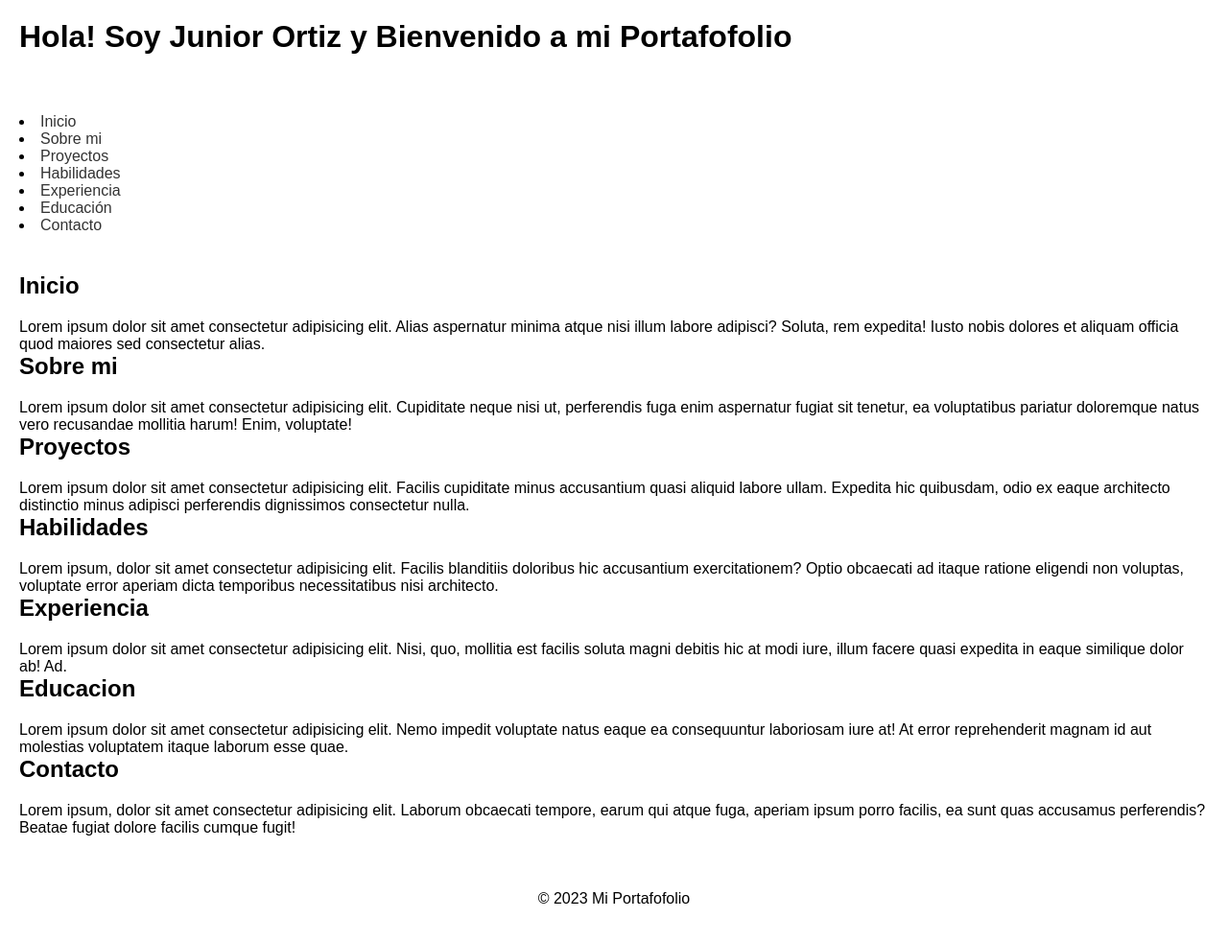
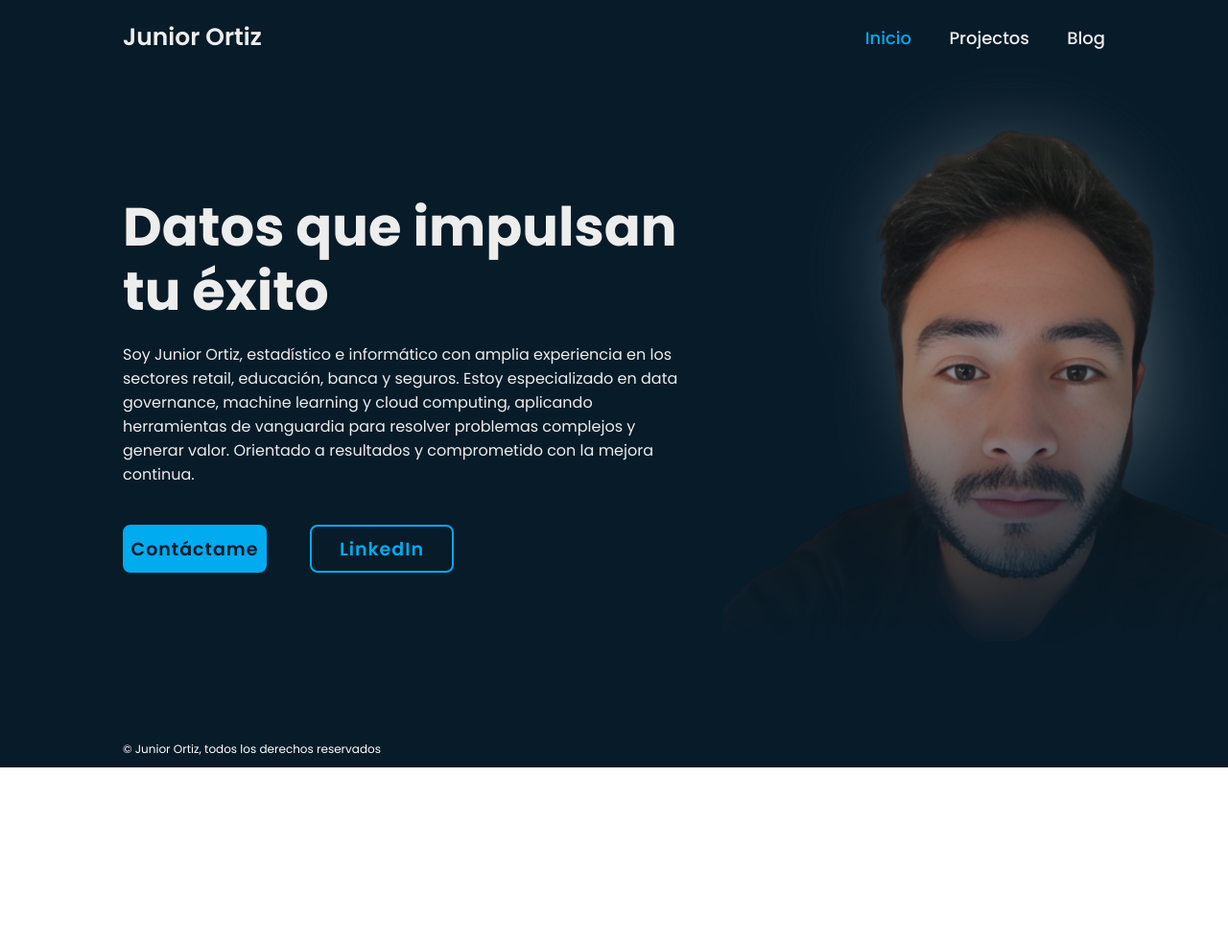
Before and after one commit to juorme/portafolio, a plain HTML site: page index.html in a window 1280 px wide. Shown: the whole page at 96% size. After the commit the page ends 800 px from the top, so only its background shows below. Drawn offline with nearby package versions, Linux system fonts and the light colour scheme.

Commit message:
update parrafo presentacion

```diff
--- a/index.html
+++ b/index.html
@@ -1,85 +1,54 @@
 <!DOCTYPE html>
-<html lang="es">
-
+<html lang="en">
 <head>
     <meta charset="UTF-8">
-    <meta name="viewport" content="width=device-width initial-scale=1.0">
-    <link rel="stylesheet" href="static/styles.css">
-    <title>MI PORTAFOLIO </title>
-
+    <meta http-equiv="X-UA-Compatible" content="IE=edge"
+    <meta name="viewport" content="width=device-width, initial-scale=1.0">
+    <title>Junior Ortiz</title>
+    <link rel="stylesheet" href="style.css">
+    <link href='https://unpkg.com/boxicons@2.1.4/css/boxicons.min.css' rel='stylesheet'>
 </head>
 
+
 <body>
+    <header class="header">
+        <a href="#" class="logo">Junior Ortiz</a>
 
-    <header>
-        <h1>Hola! Soy Junior Ortiz y Bienvenido a mi Portafofolio</h1>
+        <nav class="navbar">
+            <a href="#" class="active">Inicio</a>
+            <!-- <a href="#" class=""></a> -->
+            <a href="#" class="">Projectos</a>
+            <!-- <a href="#" class="">Educación</a> -->
+            <!-- <a href="#" class="">Skills</a> -->
+            <a href="#" class="">Blog</a>
+        </nav>
     </header>
+    <section class="home">
+        <div class="home-content">
+            <h1>Datos que impulsan tu éxito</h1>
+            <!-- <h3> Analista de Datos</h3> -->
+            <p>
+                Soy Junior Ortiz, estadístico e informático con amplia experiencia en los sectores retail, educación, banca y seguros. Estoy especializado en data governance, machine learning y cloud computing, aplicando herramientas de vanguardia para resolver problemas complejos y generar valor. Orientado a resultados y comprometido con la mejora continua.
+            </p>
+            <div class="btn-box">
+                <a href="https://forms.gle/SnG3WPoaEUDAMwhV8">Contáctame</a>
+                <a href="https://www.linkedin.com/in/juniororme/">LinkedIn</a>
+            </div>
+        </div>
 
-    <nav>
-        <li><a href="#inicio">Inicio</a></li>
-        <li><a href="#sobremi">Sobre mi</a></li>
-        <li><a href="#proyectos">Proyectos</a></li>
-        <li><a href="#habilidades">Habilidades</a></li>
-        <li><a href="#experiencia">Experiencia</a></li>
-        <li><a href="#educacion">Educación</a></li>
-        <li><a href="#contacto">Contacto</a></li>
-    </nav>
+        <!-- <div class="home-sci">
+            <a href="#"><i class='bx bxs-envelope' ></i></a>
+            <a href="#"><i class='bx bxl-linkedin' ></i></a>
+            <a href="#"><i class='bx bxl-github' ></i></a>
+        </div> -->
 
-    <main>
-        <section id="inicio">
-            <h2>Inicio</h2>
-            Lorem ipsum dolor sit amet consectetur adipisicing elit. Alias aspernatur minima atque nisi illum labore
-            adipisci? Soluta, rem expedita! Iusto nobis dolores et aliquam officia quod maiores sed consectetur alias.
-        </section>
+        <span class="home-imgHover"></span>
 
-        <section id="sobremi">
-            <h2>Sobre mi</h2>
-            Lorem ipsum dolor sit amet consectetur adipisicing elit. Cupiditate neque nisi ut, perferendis fuga enim
-            aspernatur fugiat sit tenetur, ea voluptatibus pariatur doloremque natus vero recusandae mollitia harum!
-            Enim, voluptate!
-        </section>
+        <footer>
+            &#169; Junior Ortiz, todos los derechos reservados
+        </footer>
+    </section>
 
-        <section id="proyectos">
-            <h2>Proyectos</h2>
-            Lorem ipsum dolor sit amet consectetur adipisicing elit. Facilis cupiditate minus accusantium quasi aliquid
-            labore ullam. Expedita hic quibusdam, odio ex eaque architecto distinctio minus adipisci perferendis
-            dignissimos consectetur nulla.
-        </section>
-
-        <section id="habilidades">
-            <h2>Habilidades</h2>
-            Lorem ipsum, dolor sit amet consectetur adipisicing elit. Facilis blanditiis doloribus hic accusantium
-            exercitationem? Optio obcaecati ad itaque ratione eligendi non voluptas, voluptate error aperiam dicta
-            temporibus necessitatibus nisi architecto.
-        </section>
-
-        <section id="experiencia">
-            <h2>Experiencia</h2>
-            Lorem ipsum dolor sit amet consectetur adipisicing elit. Nisi, quo, mollitia est facilis soluta magni
-            debitis hic at modi iure, illum facere quasi expedita in eaque similique dolor ab! Ad.
-        </section>
-
-        <section id="educacion">
-            <h2>Educacion</h2>
-            Lorem ipsum dolor sit amet consectetur adipisicing elit. Nemo impedit voluptate natus eaque ea consequuntur
-            laboriosam iure at! At error reprehenderit magnam id aut molestias voluptatem itaque laborum esse quae.
-        </section>
-
-        <section id="contacto">
-            <h2>Contacto</h2>
-            Lorem ipsum, dolor sit amet consectetur adipisicing elit. Laborum obcaecati tempore, earum qui atque fuga,
-            aperiam ipsum porro facilis, ea sunt quas accusamus perferendis? Beatae fugiat dolore facilis cumque fugit!
-        </section>
-
-
-
-    </main>
-
-    <footer>
-        <p>&copy; 2023 Mi Portafofolio</p>
-    </footer>
-
-    <script src="static/script.js"></script>
 </body>
 
 </html>
--- a/static/script.js
+++ b/static/script.js
@@ -1,24 +1,3 @@
-// Obtener referencia al elemento de navegación //
-const navLinks = document.querySelectorAll('nav a');
-
-
-// Agregar evento de clic a cada enlace de navegación //
-navLinks.forEach(link => {
-    link.addEventListener('click', scrollToSection);
+document.addEventListener('DOMContentLoaded', () => {
+    // JavaScript for interactivity or small animations
 });
-
-
-// Función para desplazarse suavemente a una sección
-function scrollToSection(event) {
-    event.preventDefault();
-
-    const targetId = event.target.getAttribute('href');
-    const targetSection = document.querySelector(targetId);
-
-    if (targetSection) {
-        window.scrollTo({
-            top: targetSection.offsetTop,
-            behavior: 'smooth'
-        });
-    }
-}
--- a/static/styles.css
+++ /dev/null
@@ -1,42 +0,0 @@
-/*  Estilos generales */
-body {
-    font-family: Arial, sans-serif;
-    margin: 0;
-    padding: 0;
-}
-
-
-header,
-nav,
-main,
-footer {
-    padding: 20px;
-}
-
-h1,
-h2 {
-    margin-top: 0;
-}
-
-ul {
-    list-style-type: none;
-    margin: 0;
-    padding: 0;
-}
-
-
-/* Estilos especificos */
-
-nav ul li {
-    display: inline;
-    margin-top: 10px;
-}
-
-nav a {
-    text-decoration: none;
-    color: #333;
-}
-
-footer {
-    text-align: center;
-}
--- /dev/null
+++ b/style.css
@@ -0,0 +1,334 @@
+@import url('https://fonts.googleapis.com/css2?family=Poppins:wght@100;200;300;400;500;600;700;900&display=swap');
+
+*{
+    margin: 0;
+    padding: 0;
+    box-sizing: border-box;
+    font-family: 'Poppins', sans-serif;
+}
+
+body {
+    color: #ededed;
+}
+
+.header{
+    position: fixed;
+    top: 0;
+    left: 0;
+    width: 100%;
+    padding: 20px 10%;
+    background-color: transparent;
+    display: flex;
+    justify-content: space-between;
+    align-items: center;
+    z-index: 100;
+}
+
+.logo{
+    position: relative;
+    font-size: 25px;
+    color: #ededed;
+    text-decoration: none;
+    font-weight: 600;
+}
+
+.logo::before{
+    content: '';
+    position: absolute;
+    top: 0;
+    right: 0;
+    width: 100%;
+    height:100%;
+    background:  #081b29;
+    animation: showRight 1s ease forwards;
+    animation-delay: .4s;
+}
+
+.navbar a {
+    font-size: 18px;
+    color: #ededed;
+    text-decoration: none;
+    font-weight: 500;
+    margin-left: 35px;
+    transition: .3s;
+}
+
+.navbar a:hover,
+.navbar  a.active {
+    color: #00abf0;
+}
+
+.home{
+    height: 100vh;
+    background: url('images/portada.png') no-repeat;
+    background-size: cover;
+    background-position: center;
+    display: flex;
+    align-items: center;
+    padding: 0 10%;
+}
+
+.home-content{
+    max-width: 600px;
+
+}
+
+.home-content h1{
+    position: relative;
+    font-size: 56px;
+    font-weight: 700;
+    line-height: 1.2;
+}
+
+.home-content h1:before{
+    content: '';
+    position: absolute;
+    top: 0;
+    right: 0;
+    width: 100%;
+    height:100%;
+    background:  #081b29;
+    animation: showRight 1s ease forwards;
+    animation-delay: 1s;
+}
+
+
+/* .home-content h3 {
+    position: relative;
+    font-size: 32 px;
+    font-weight: 700;
+    color: #00abf0;
+} */
+
+/* .home-content h3:before{
+    content: '';
+    position: absolute;
+    top: 0;
+    right: 0;
+    width: 100%;
+    height:100%;
+    background:  #081b29;
+    animation: showRight 1s ease forwards;
+    animation-delay: 1.3s;
+} */
+
+
+.home-content p {
+    position: relative;
+    font-size: 16px;
+    margin: 20px 0 40px;
+}
+
+.home-content p:before{
+    content: '';
+    position: absolute;
+    top: 0;
+    right: 0;
+    width: 100%;
+    height:100%;
+    background:  #081b29;
+    animation: showRight 1s ease forwards;
+    animation-delay: 1.5s;
+}
+
+
+.home-content .btn-box{
+    position: relative;
+    display: flex;
+    justify-content: space-between;
+    width: 345px;
+    height: 50px;
+}
+
+.home-content .btn-box:before{
+    content: '';
+    position: absolute;
+    top: 0;
+    right: 0;
+    width: 100%;
+    height:100%;
+    background:  #081b29;
+    animation: showRight 1s ease forwards;
+    animation-delay: 1.9s;
+    z-index: 2;
+}
+
+
+.btn-box a {
+    position: relative;
+    display: inline-flex;
+    justify-content: center;
+    align-items: center;
+    width: 150px;
+    height: 100%;
+    background: #00abf0;
+    border: 2px solid #00abf0;
+    border-radius: 8px;
+    font-size: 19px;
+    color: #081b29;
+    text-decoration: none;
+    font-weight: 600;
+    letter-spacing: 1px;
+    z-index: 1;
+    overflow: hidden;
+    transition: .5s;
+}
+
+.btn-box a:hover {
+    color: #00abf0;
+}
+
+
+.btn-box a:nth-child(2) {
+    background: transparent;
+    color: #00abf0;
+}
+
+.btn-box a:nth-child(2):hover {
+    color: #081b29;
+}
+
+
+.btn-box a:nth-child(2)::before {
+    background: #00abf0;
+}
+
+
+
+.btn-box a::before {
+    content: '';
+    position: absolute;
+    top: 0;
+    left: 0;
+    width: 0;
+    height: 100%;
+    background: #081b29;
+    z-index: -1;
+    transition: .5s;
+}
+
+.btn-box a:hover::before {
+    width: 100%;
+
+}
+
+.home-sci {
+    position: absolute;
+    bottom: 40px;
+    width: 170px;
+    display: flex;
+    justify-content: space-between;
+}
+
+.home-sci a {
+    position: relative;
+    display: inline-flex;
+    justify-content: center;
+    align-items: center;
+    width: 40px;
+    height: 40px;
+    background: transparent;
+    border: 2px solid #00abf0;
+    border-radius: 50%;
+    font-size: 20px;
+    color: #00abf0;
+    text-decoration: none;
+    z-index: 1;
+    overflow: hidden ;
+    transition: .5s;
+}
+
+.home-sci::before{
+    content: '';
+    position: absolute;
+    top: 0;
+    right: 0;
+    width: 100%;
+    height:100%;
+    background:  #081b29;
+    animation: showRight 1s ease forwards;
+    animation-delay: 2.5s;
+    z-index: 2;
+}
+
+
+
+.home-sci a:hover {
+    color: #081b29;
+
+}
+
+.home-sci a::before {
+    content: '';
+    position: absolute;
+    top: 0;
+    left: 0;
+    width: 0;
+    height: 100%;
+    background: #00abf0;
+    z-index: -1;
+    transition: .5s;
+}
+
+.home-sci a:hover::before{
+    width: 100%;
+
+}
+
+.home-imgHover {
+    position: absolute;
+    top: 0;
+    right: 0;
+    width: 800px;
+    height: 100%;
+    background: transparent;
+    transition: 3s;
+    animation: manipActiveHover .1s forwards;
+    animation-delay: 4s;
+    pointer-events: none;
+}
+
+.home-imgHover:hover {
+    background: #081b29;
+    opacity: .8;
+}
+
+.home-imgHover::after{
+    content: '';
+    position: absolute;
+    top: 0;
+    right: 0;
+    width: 100%;
+    height:100%;
+    background:  #081b29;
+    animation: showRight 1s ease forwards;
+    animation-delay: 3s;
+    z-index: 100;
+}
+
+footer {
+    position: absolute;
+    background-color: #081b29;
+    color: #fff;
+    text-align: center;
+    padding: 10px 0;
+    bottom: 0;
+    left: 20;
+    font-size: 12px;
+}
+
+footer.visible {
+    left: 0; /* Aparece desde la izquierda */
+}
+
+/* KEYFRAMES ANIMATION */
+@keyframes showRight {
+    100%{
+        width: 0;
+    }
+}
+@keyframes manipActiveHover {
+    100% {
+        pointer-events: auto;
+    }
+}
```
Also changed, not shown: images/portada.png (added).
